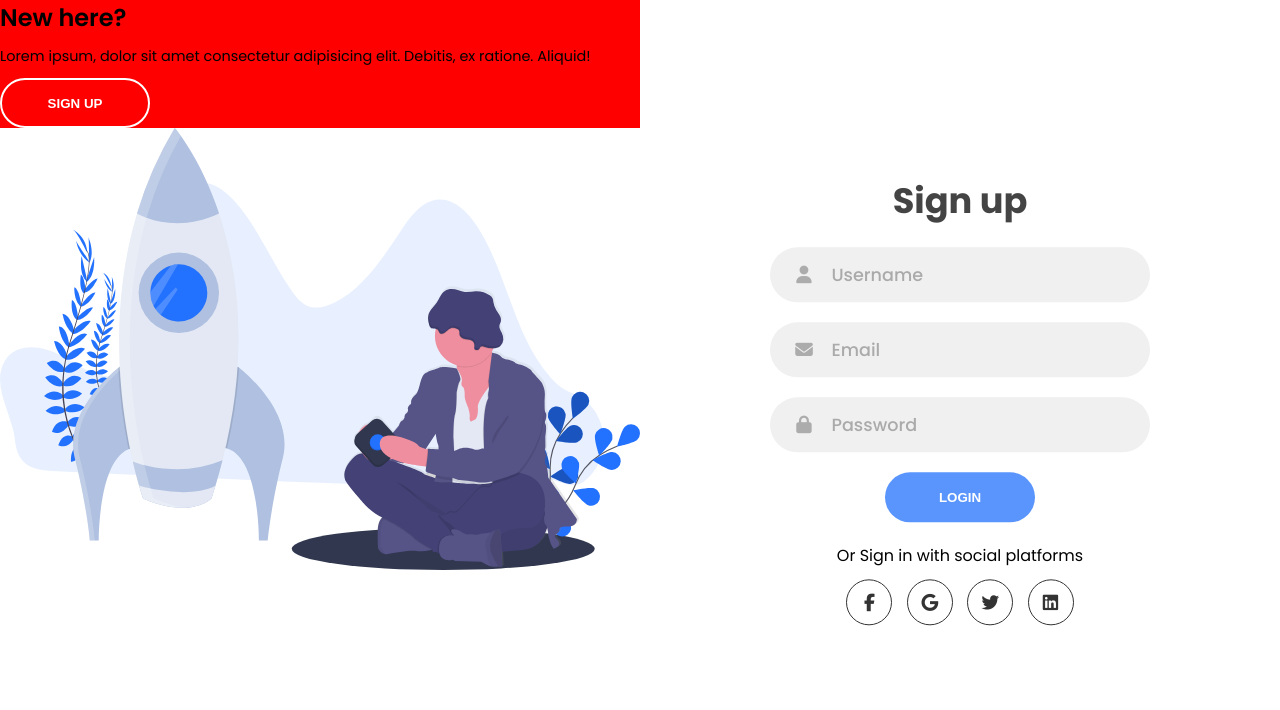
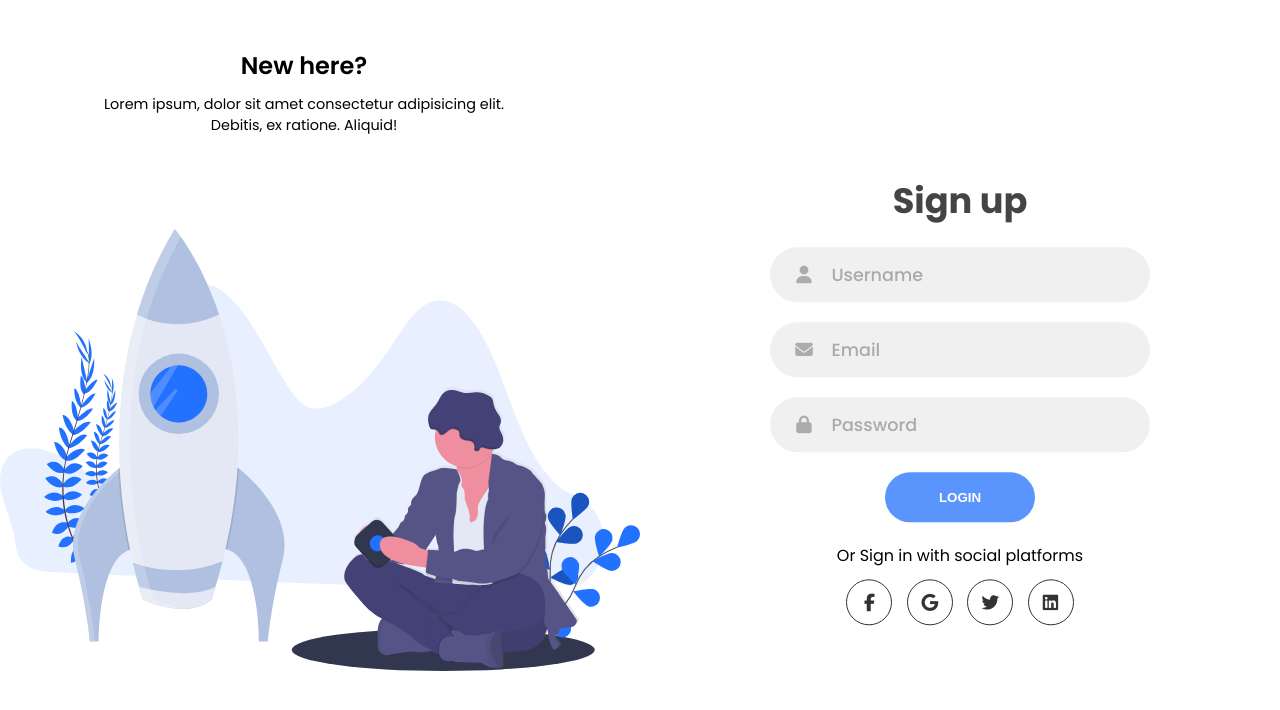
Before and after one commit to parkoon/30days-front-dev, a React (Create React App) app in the folder day-01/: page / in a window 1280 px wide. Shown: the top 710 px of the page. Built offline with nearby package versions, Linux system fonts and the light colour scheme.

Commit message:
feat: pannel style

```diff
--- a/day-01/src/App.tsx
+++ b/day-01/src/App.tsx
@@ -9,6 +9,7 @@ import styled from 'styled-components'
 const Container = styled.div`
   width: 100%;
   min-height: 100vh;
+  overflow: hidden;
 `
 
 function App() {
--- a/day-01/src/components/Panels/index.tsx
+++ b/day-01/src/components/Panels/index.tsx
@@ -1,16 +1,13 @@
 import React from 'react'
 
-import { Wrapper, Column, Content } from './styles'
+import { Wrapper, LeftColumn, RightColumn, Content } from './styles'
 import Button from '../Button'
 
-{
-  /* <img src="img/log.svg" class="image" alt="" />
-<img src="img/register.svg" class="image" alt="" /> */
-}
+
 function Panels() {
   return (
     <Wrapper>
-      <Column>
+      <LeftColumn visible={true} >
         <Content>
           <h3>New here?</h3>
           <p>
@@ -22,7 +19,20 @@ function Panels() {
         </Content>
 
         <img src="images/log.svg" alt="logo" />
-      </Column>
+      </LeftColumn>
+      <RightColumn visible={false} >
+        <Content>
+          <h3>One of us</h3>
+          <p>
+            Lorem ipsum, dolor sit amet consectetur adipisicing elit. Debitis,
+            ex ratione. Aliquid!
+          </p>
+
+          <Button outlined>sign in</Button>
+        </Content>
+
+        <img src="images/register.svg" alt="logo" />
+      </RightColumn>
     </Wrapper>
   )
 }
--- a/day-01/src/components/Panels/styles.ts
+++ b/day-01/src/components/Panels/styles.ts
@@ -1,11 +1,14 @@
-import styled from 'styled-components'
+import styled, { css } from 'styled-components'
 
 export const Wrapper = styled.div``
 
-export const Column = styled.div`
-  display: flex;
+const Column = styled.div<{ visible: boolean }>`
+
+  display: inline-flex;
   flex-direction: column;
   justify-content: space-between;
+
+  text-align: center;
 
   width: 50%;
 
@@ -14,8 +17,36 @@ export const Column = styled.div`
   }
 `
 
+export const LeftColumn = styled(Column)`
+  img, div {
+    transform: translateX(-800px);
+    opacity: 0;
+  }
+
+  ${({ visible }) => visible && css`
+    img, div {
+      transform: translateX(0);
+      opacity: 1;
+    }
+  `}
+`
+
+export const RightColumn = styled(Column)`
+  img, div {
+    transform: translateX(800px);
+    opacity: 0;
+  }
+
+  ${({ visible }) => visible && css`
+    img, div {
+      transform: translateX(0);
+      opacity: 1;
+    }
+  `}
+`
+
 export const Content = styled.div`
-  background: red;
+  padding: 3rem 17% 2rem 12%;
   h3 {
     font-weight: 600;
     font-size: 1.5rem;
```
